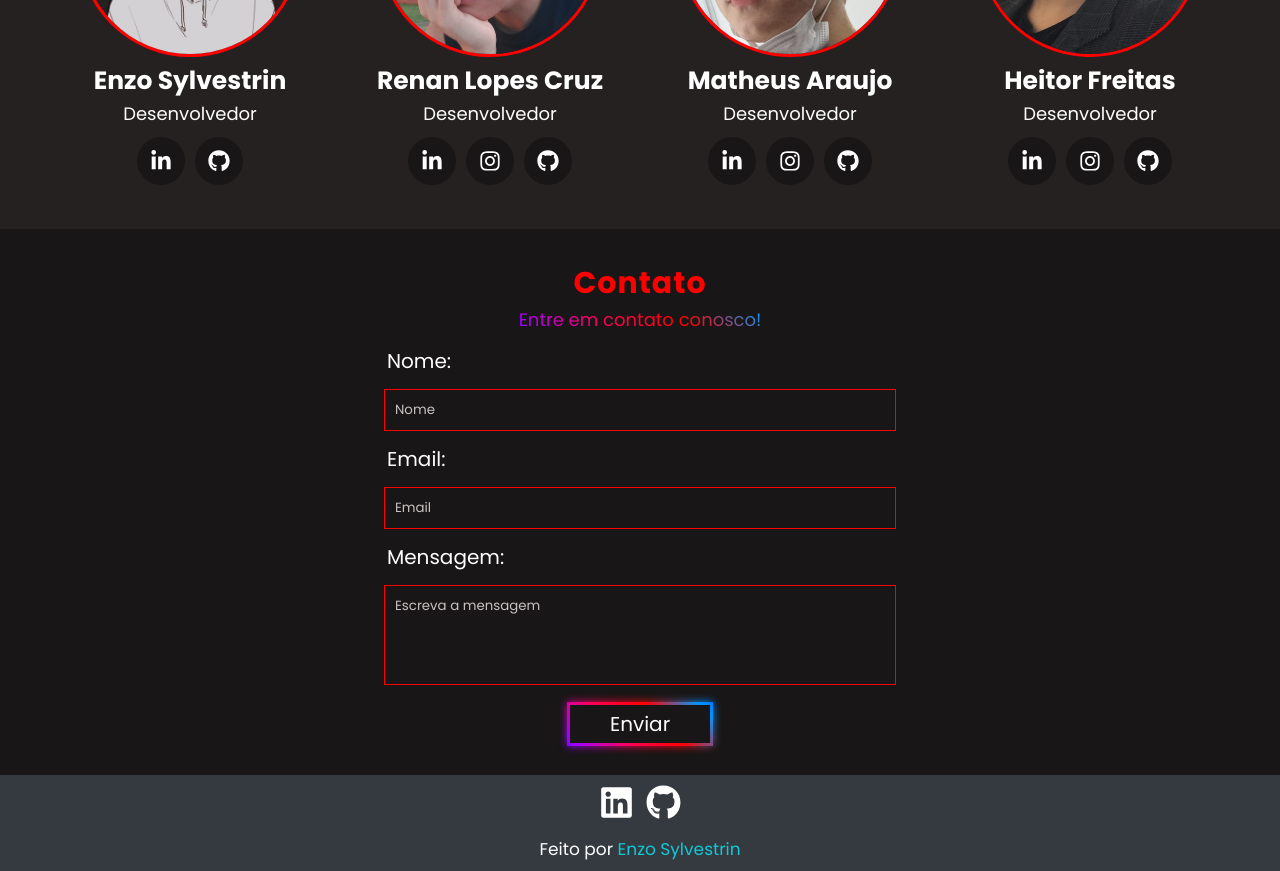
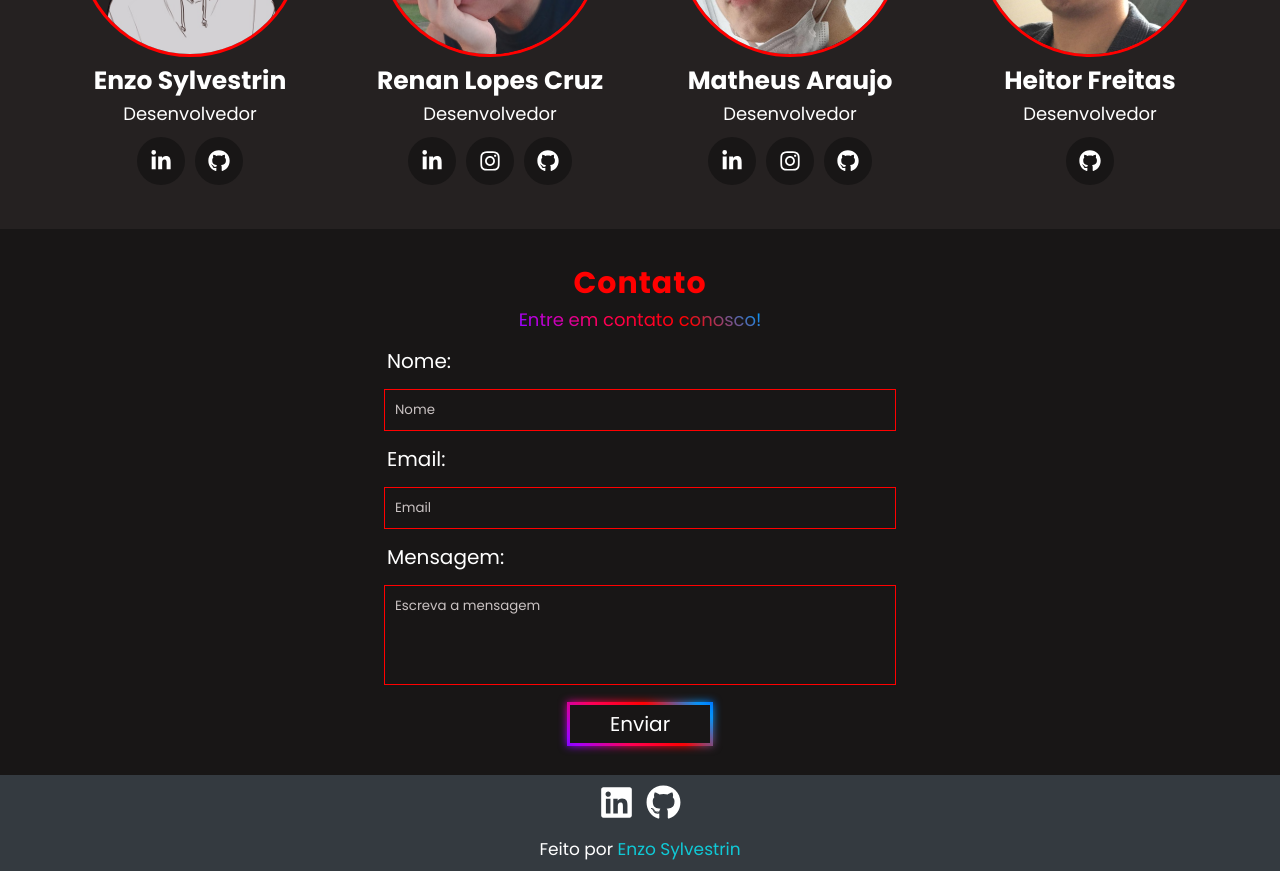
Before and after one commit to EnzoSylvestrin/Move-Stats, a Next.js app: page / in a window 1280 px wide. Shown: the part 2100-2971 px from the top of the page. Built offline with nearby package versions, Linux system fonts and the light colour scheme.

Commit message:
Arrumando imagens

```diff
--- a/components/People.tsx
+++ b/components/People.tsx
@@ -120,17 +120,7 @@
                     <h1>Heitor Freitas</h1>
                     <p>Desenvolvedor</p>
                     <div className="icons">
-                        <a href="#" rel="noopener noreferrer" target="_blank">
-                            <div>
-                                <FaLinkedinIn />
-                            </div>
-                        </a>
-                        <a href="#" rel="noopener noreferrer" target="_blank">
-                            <div>
-                                <FaInstagram />
-                            </div>
-                        </a>
-                        <a href="#" rel="noopener noreferrer" target="_blank">
+                        <a href="https://github.com/heitorFS" rel="noopener noreferrer" target="_blank">
                             <div>
                                 <FaGithub />
                             </div>
```
Also changed, not shown: img-app.png (added), public/heitor.jpg.
